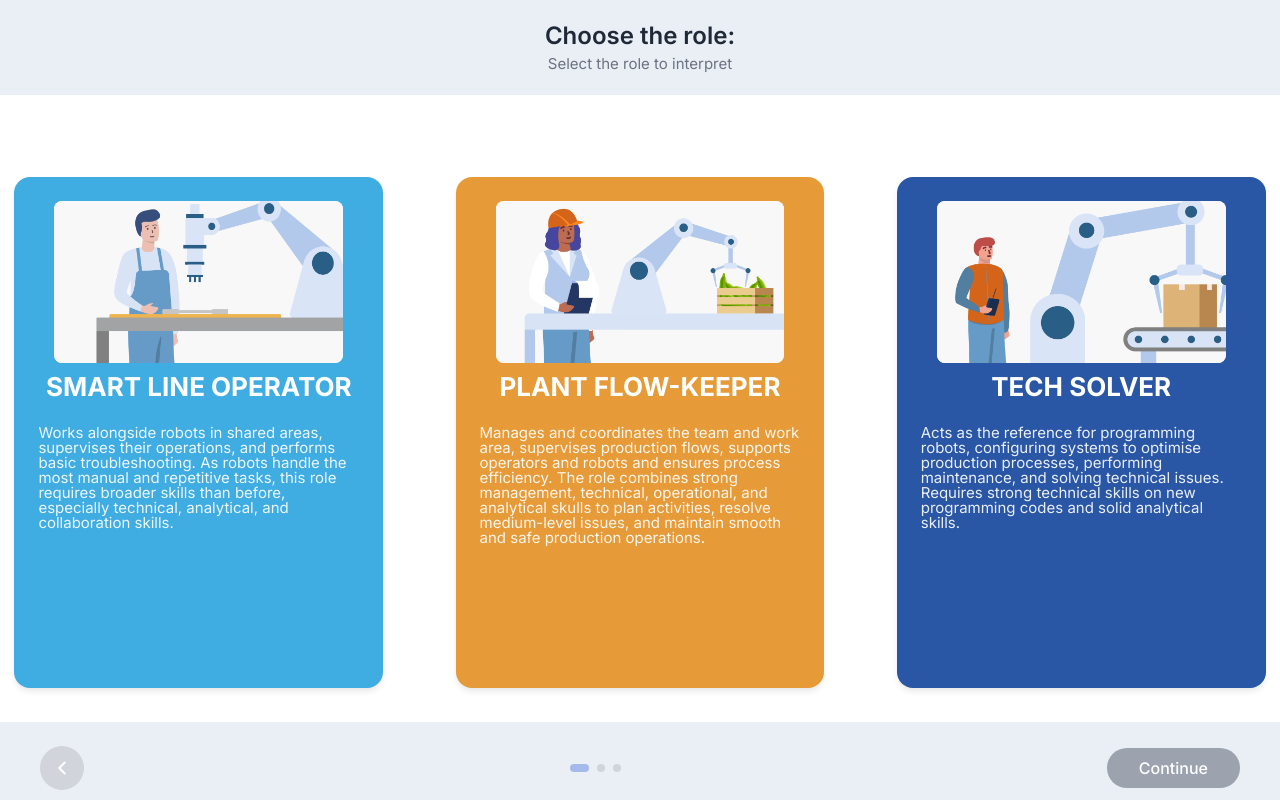
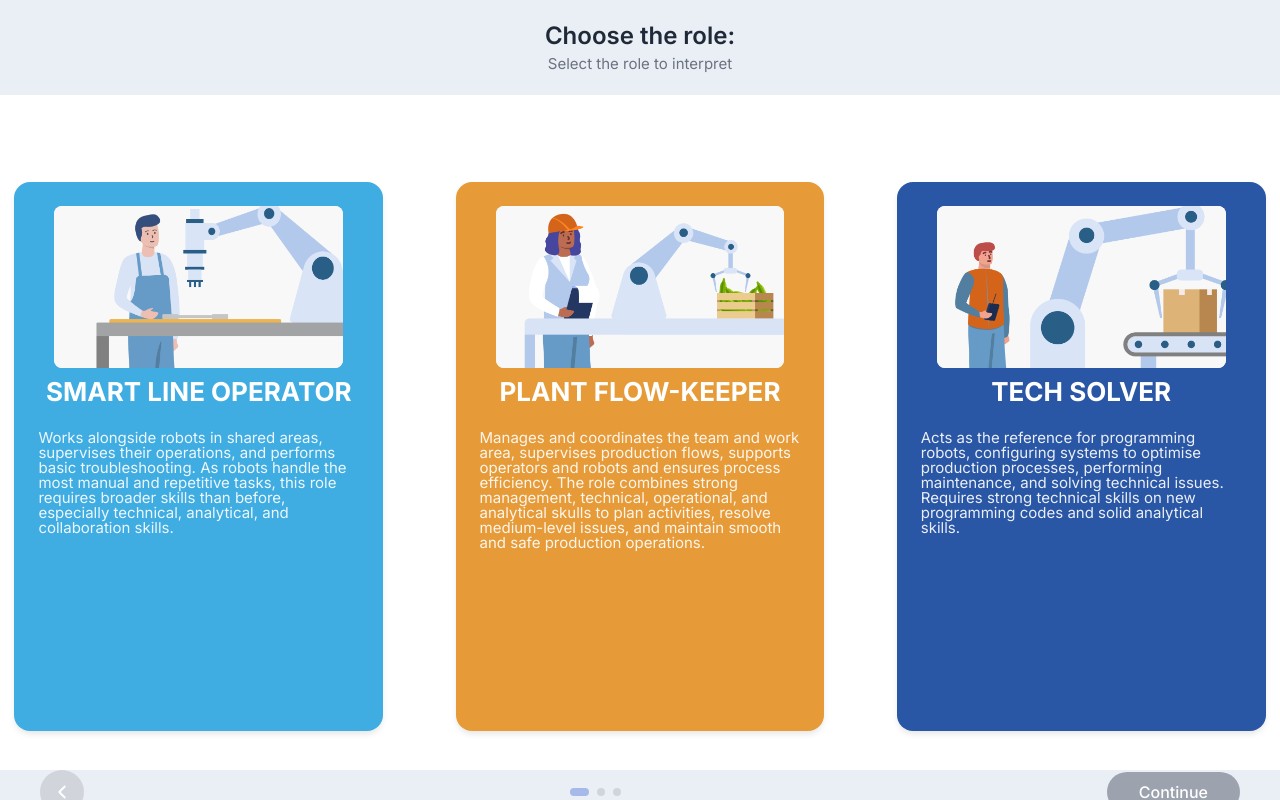
Before and after one commit to lucacappello-sys/ImageGenHARTU, a React (Vite) app: page / in a window 1280 px wide. Both pictures are taken after a click on the button "START". Built offline with nearby package versions, Linux system fonts and the light colour scheme; no server answers.

Commit message:
Remove padding from role selection footer

```diff
--- a/src/Pages/RoleSelectionPage.css
+++ b/src/Pages/RoleSelectionPage.css
@@ -175,7 +175,6 @@
   width: 100%;
   height: 30px;
   background: #EAEFF6;
-  padding: clamp(20px, 3vh, 32px) 0;
   flex-shrink: 0;
 }
 
```
